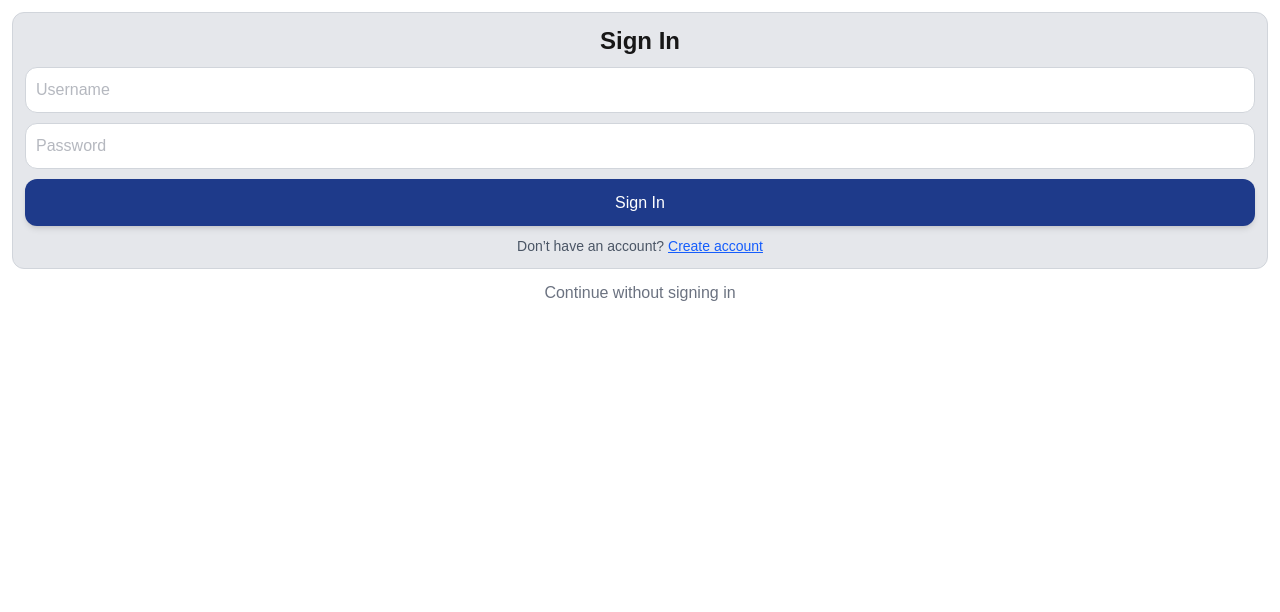
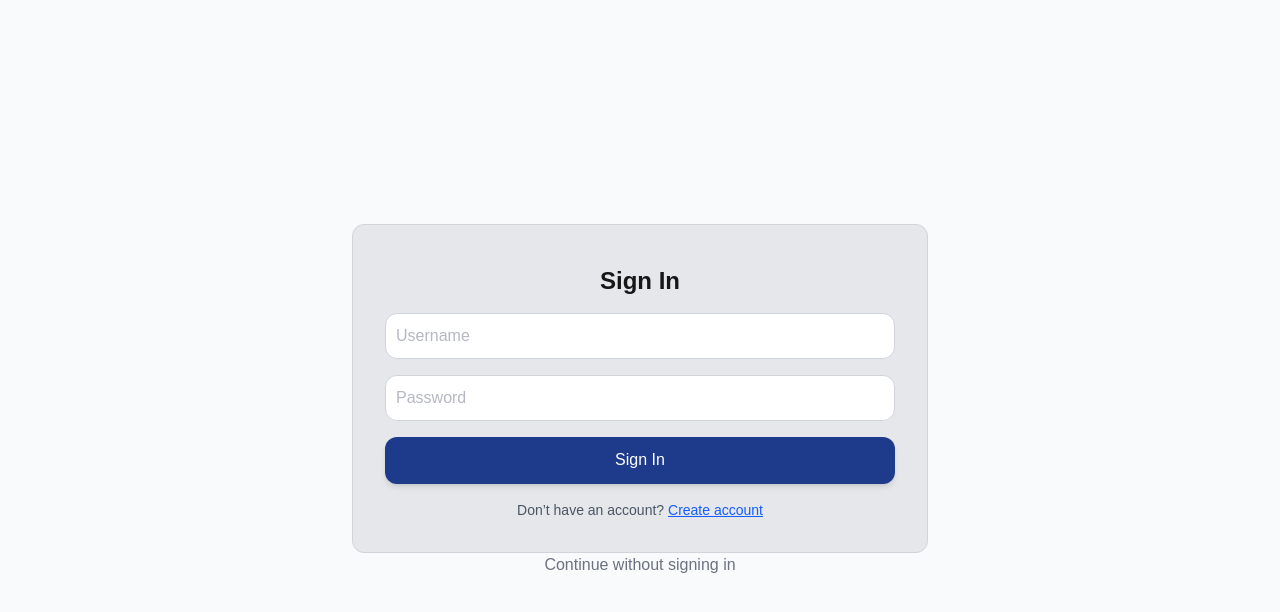
Before and after one commit to BoatQuiz/V-Quiz-Frontend, a Next.js app: page /login in a window 1280 px wide. Shown: the top 612 px of the page. Built offline with nearby package versions, Linux system fonts and the light colour scheme.

Commit message:
fix: constrain and center login/user/quiz pages on large screens

```diff
--- a/app/globals.css
+++ b/app/globals.css
@@ -14,6 +14,10 @@
 
   .card {
     @apply bg-gray-Page-background border border-gray-Card-background rounded-lg text-center p-2.5 flex-1
+  }
+
+  .page-wrapper {
+    @apply min-h-screen bg-gray-Page-background px-4
   }
 }
 
--- a/app/login/page.tsx
+++ b/app/login/page.tsx
@@ -27,10 +27,10 @@ export default function LoginPage() {
       return;
     }
   }
-  return (
-    <div className="bg-white-Card-background flex flex-col text-center">
-      <div className="bg-gray-Card-background m-3 rounded-xl border border-gray-Input-border">
-        <form onSubmit={handleSubmit} className="flex flex-col p-3 gap-2.5">
+      return (
+        <div className="page-wrapper flex flex-col items-center justify-center text-center">
+          <div className="bg-gray-Card-background rounded-xl border border-gray-Input-border max-w-xl mx-auto w-full">
+            <form onSubmit={handleSubmit} className="flex flex-col p-8 pt-10 gap-4">
           <h1 className="font-bold text-2xl">Sign In</h1>
           <input
             type="text"
--- a/app/quiz/QuizShell.tsx
+++ b/app/quiz/QuizShell.tsx
@@ -1,5 +1,3 @@
-
-
 import React from "react";
 import { QuizProvider } from "../context/quizContext";
 import TopBar from "../components/ui/TopBar";
@@ -13,12 +11,12 @@ export default async function QuizShell({ children }: { children: React.ReactNod
     <QuizProvider
     initialUserId={parsed?.userId ?? null}
     initialUsername={parsed?.username ?? null}>
-      <div className="min-h-screen bg-gray-Page-background p-2.5 flex flex-col gap-2.5">
+      <div className="page-wrapper pt-8 flex flex-col gap-2.5">
         <div className="max-w-xl mx-auto w-full flex flex-col gap-2.5">
-        <SettingsBar/>
-        <TopBar />
-        <main>{children}</main>
-      </div>
+          <SettingsBar/>
+          <TopBar />
+          <main>{children}</main>
+        </div>
       </div>
     </QuizProvider>
   );
--- a/app/user/page.tsx
+++ b/app/user/page.tsx
@@ -2,8 +2,8 @@ import { QuizSetup } from "../components/quiz/QuizSetup";
 
 export default function page() {
     return (
-        <div className="bg-gray-Page-background">
-            <div className="app-container m-2 text-center font-bold text-xl">
+        <div className="page-wrapper pt-8">
+            <div className="app-container text-center font-bold text-xl max-w-xl mx-auto">
                 Chose What kind of questions you like
                 <QuizSetup />
             </div>
```
